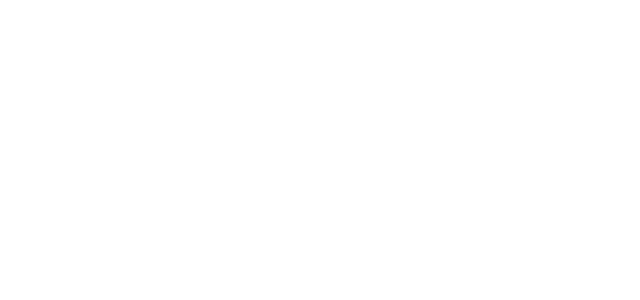
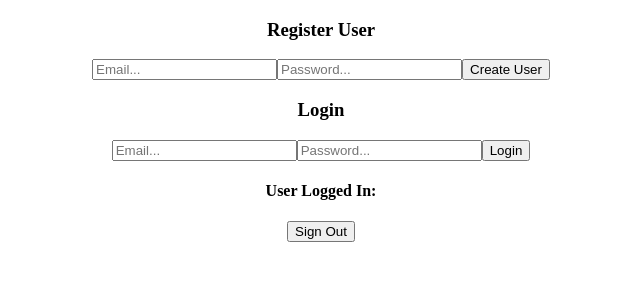
Before and after one commit to popoyuyu/capstone, a React (Create React App) app in the folder basketball-app/: page / in a window 1280 px wide. Shown: the top 300 px of the page, without its empty margins (319-959 px from the left). Built offline with nearby package versions, Linux system fonts and the light colour scheme.

Commit message:
inital auth

```diff
--- a/basketball-app/src/App.js
+++ b/basketball-app/src/App.js
@@ -3,6 +3,25 @@
 function App() {
   return (
     <div className="App">
+      <div>
+        <h3> Register User</h3>
+        <input placeholder='Email...' />
+        <input placeholder='Password...' />
+
+        <button>Create User</button>
+      </div>
+
+      <div>
+        <h3>Login</h3>
+        <input placeholder='Email...' />
+        <input placeholder='Password...' />
+
+        <button>Login</button>
+      </div>
+
+      <h4>User Logged In: </h4>
+
+      <button> Sign Out</button>
     </div>
   );
 }
```
